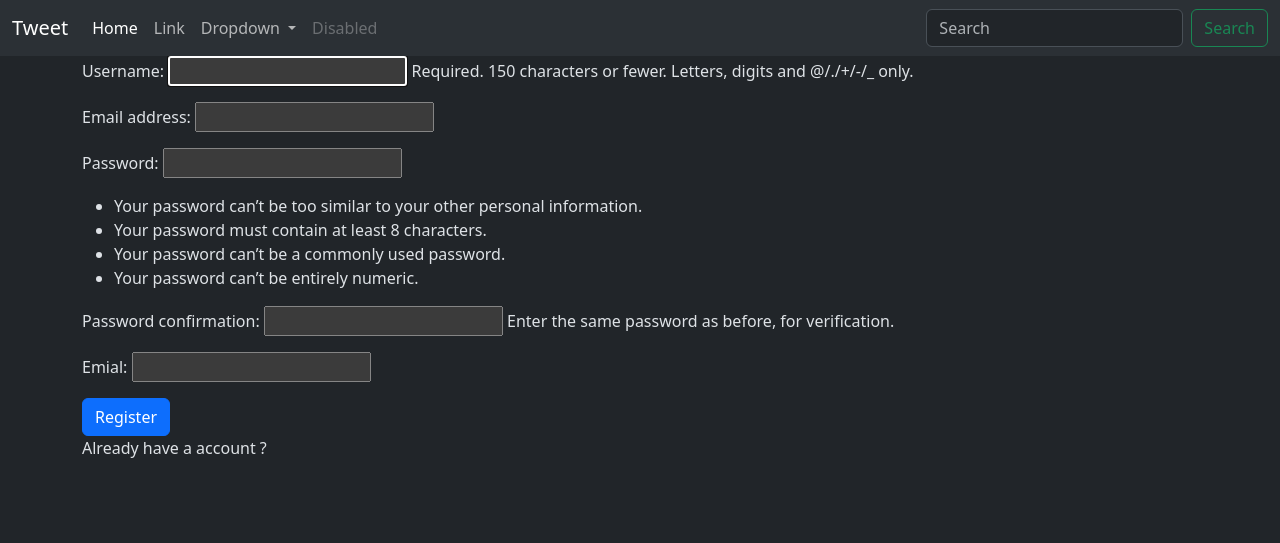
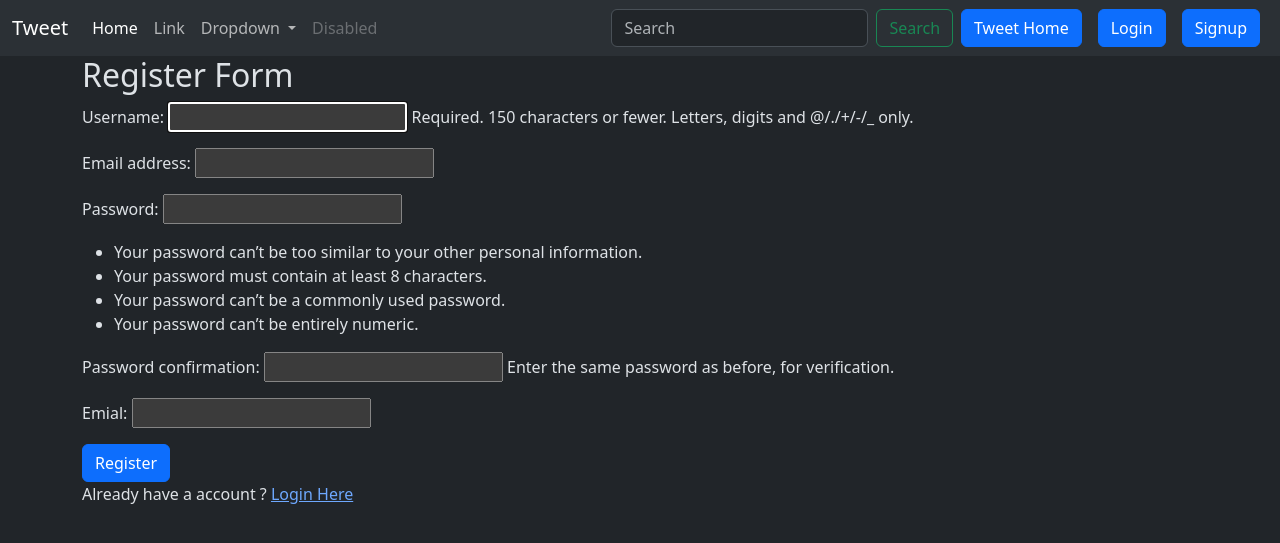
Before and after one commit to santoshs0612/DjangoTweet_Project, a Django app: page /tweet/register/ in a window 1280 px wide. Shown: the top 543 px of the page. Run offline with Django 5.2, Linux system fonts and the light colour scheme.

Commit message:
The Tweeter App working with create update delete and login credentials working

```diff
--- a/ProjectTweet/ProjectTweet/settings.py
+++ b/ProjectTweet/ProjectTweet/settings.py
@@ -38,6 +38,7 @@ INSTALLED_APPS = [
     'django.contrib.messages',
     'django.contrib.staticfiles',
     'tweet',
+    # "pinax.templates",
 ]
 
 MIDDLEWARE = [
@@ -56,7 +57,7 @@ TEMPLATES = [
     {
         'BACKEND': 'django.template.backends.django.DjangoTemplates',
         'DIRS': [os.path.join(BASE_DIR, 'templates')],
-        'DIRS': ['./templates',],
+        # 'DIRS': ['./templates',],
         'APP_DIRS': True,
         'OPTIONS': {
             'context_processors': [
--- a/ProjectTweet/templates/layout.html
+++ b/ProjectTweet/templates/layout.html
@@ -47,6 +47,20 @@
               <input class="form-control me-2" type="search" placeholder="Search" aria-label="Search">
               <button class="btn btn-outline-success" type="submit">Search</button>
             </form>
+            <a href="{% url "tweetList" %}" class="btn btn-primary mx-2">Tweet Home</a>
+
+            {% if user.is_authenticated %}
+            <form action="{% url "logout" %}" method="post">
+              {% csrf_token %}
+              <button class="btn btn-danger" type="submit">
+                Logout
+              </button>
+
+            </form>
+            {% else %}
+            <a href="{% url "login" %}" class="btn btn-primary mx-2">Login</a>
+            <a href="{% url "register" %}" class="btn btn-primary mx-2">Signup</a>
+            {% endif %}
           </div>
         </div>
       </nav>
--- a/ProjectTweet/templates/registrations/login.html
+++ b/ProjectTweet/templates/registration/login.html
@@ -1,11 +1,13 @@
 {% extends 'layout.html' %}
-<h2> Login Form</h2>
+
+
 {% block content %}
+<h2> Login Please!</h2>
     <form method="post">
         {% csrf_token %}
         {{form.as_p}}
         <button class = "btn btn-primary"> Login</button>
     </form>
-    <p> Don't have an account ? <a href="{% url "register" %}"> </a>   </p>
+    <p> Don't have an account ? <a href="{% url "register" %}"> Register </a>   </p>
 
 {% endblock content %}
--- a/ProjectTweet/templates/registrations/logout.html
+++ b/ProjectTweet/templates/registration/logout.html
@@ -1,6 +1,6 @@
 {% extends 'layout.html' %}
 ,<h2> Logged Out</h2>
 {% block content %}
-    <p> You have ben logged Out <a href="{% url "login" %}"> </a>   </p>
+    <p> You have ben logged Out <a href="{% url "login" %}">Login Here </a>   </p>
 
 {% endblock content %}
--- a/ProjectTweet/templates/registrations/register.html
+++ b/ProjectTweet/templates/registration/register.html
@@ -1,11 +1,12 @@
 {% extends 'layout.html' %}
+
+{% block content %}
 <h2> Register Form</h2>
-{% block content %}
     <form method="post">
         {% csrf_token %}
 
         {{form.as_p}}
         <button class = "btn btn-primary"> Register</button>
     </form>
-    <p> Already have a account ? <a href="{% url "login" %}"> </a> </p>
+    <p> Already have a account ? <a href="{% url "login" %}"> Login Here</a> </p>
 {% endblock  %}
--- a/ProjectTweet/tweet/templates/tweetsList.html
+++ b/ProjectTweet/tweet/templates/tweetsList.html
@@ -16,8 +16,12 @@ Tweet with Santosh
             <div class="card-body">
               <h5 class="card-title">{{tweet.user.username}}</h5>
               <p class="card-text">{{tweet.text}}</p>
+              {% if tweet.user == user %}
               <a href="{% url "tweetEdit"  tweet.id %}" class="btn btn-primary">Edit</a>
               <a href="{% url "tweetDelete" tweet.id %}" class="btn btn-danger">Delete</a>
+
+              {% endif %}
+
             </div>
           </div>
 
--- a/ProjectTweet/tweet/views.py
+++ b/ProjectTweet/tweet/views.py
@@ -60,4 +60,4 @@ def register(request):
     else:
         form = UserRegistationForm()
 
-    return render(request,'registrations/register.html',{"form":form})
+    return render(request,'registration/register.html',{"form":form})
```
Also changed, not shown: ProjectTweet/db.sqlite3, ProjectTweet/media/photos/4.jpeg (added).
